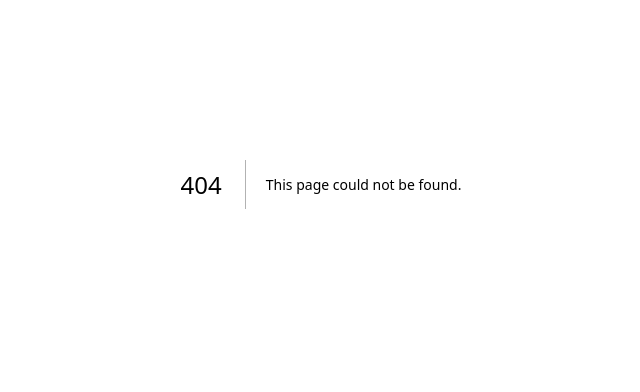
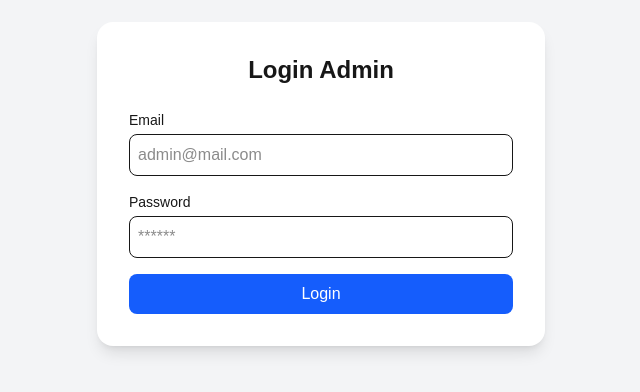
Before and after one commit to Erwingtw11/Lapor-Desa, a Next.js app in the folder web-admin/: page /login in a window 1280 px wide. Before the commit this address had no page. Shown: the part 216-608 px from the top of the page, without its empty margins (319-959 px from the left). Built offline with nearby package versions, Linux system fonts and the light colour scheme.

Commit message:
feat: implement admin authentication flow with login page, dashboard, and route protection middleware

```diff
--- a/web-admin/src/app/dashboard/page.tsx
+++ b/web-admin/src/app/dashboard/page.tsx
@@ -3,7 +3,7 @@ import AdminLayout from "@/components/layout/adminLayout";
 export default function DashboardPage() {
   return (
     <AdminLayout>
-      <h1 className="text-2xl font-bold">Dashboard</h1>
+      <h1 className="text-2xl font-bold text-gray-800">Dashboard</h1>
     </AdminLayout>
   );
 }
--- /dev/null
+++ b/web-admin/src/app/login/page.tsx
@@ -0,0 +1,86 @@
+"use client";
+
+import { useState } from "react";
+import { useRouter } from "next/navigation";
+
+export default function LoginPage() {
+  const router = useRouter();
+
+  const [email, setEmail] = useState("");
+  const [password, setPassword] = useState("");
+  const [loading, setLoading] = useState(false);
+  const [error, setError] = useState("");
+
+  const handleLogin = async (e: React.FormEvent) => {
+    e.preventDefault();
+    setLoading(true);
+    setError("");
+
+    try {
+      // sementara dummy login
+      if (email === "admin@mail.com" && password === "123456") {
+        localStorage.setItem("token", "dummy-token");
+        router.push("/dashboard");
+      } else {
+        setError("Email atau password salah");
+      }
+    } catch (err) {
+      setError("Terjadi kesalahan");
+    } finally {
+      setLoading(false);
+    }
+  };
+
+  return (
+    <div className="flex min-h-screen items-center justify-center bg-gray-100">
+      <div className="w-full max-w-md bg-white p-8 rounded-2xl shadow-lg">
+
+        <h1 className="text-2xl font-bold text-center mb-6">
+          Login Admin
+        </h1>
+
+        {error && (
+          <div className="bg-red-100 text-red-600 p-2 rounded mb-4 text-sm">
+            {error}
+          </div>
+        )}
+
+        <form onSubmit={handleLogin} className="space-y-4">
+
+          <div>
+            <label className="block text-sm mb-1">Email</label>
+            <input
+              type="email"
+              className="w-full border rounded-lg p-2 focus:outline-none focus:ring-2 focus:ring-blue-500"
+              placeholder="admin@mail.com"
+              value={email}
+              onChange={(e) => setEmail(e.target.value)}
+              required
+            />
+          </div>
+
+          <div>
+            <label className="block text-sm mb-1">Password</label>
+            <input
+              type="password"
+              className="w-full border rounded-lg p-2 focus:outline-none focus:ring-2 focus:ring-blue-500"
+              placeholder="******"
+              value={password}
+              onChange={(e) => setPassword(e.target.value)}
+              required
+            />
+          </div>
+
+          <button
+            type="submit"
+            className="w-full bg-blue-600 text-white p-2 rounded-lg hover:bg-blue-700 transition"
+            disabled={loading}
+          >
+            {loading ? "Loading..." : "Login"}
+          </button>
+        </form>
+
+      </div>
+    </div>
+  );
+}
--- /dev/null
+++ b/web-admin/src/middleware.ts
@@ -0,0 +1,12 @@
+import { NextResponse } from "next/server";
+import type { NextRequest } from "next/server";
+
+export function middleware(request: NextRequest) {
+  const token = request.cookies.get("token");
+
+  if (!token && request.nextUrl.pathname.startsWith("/dashboard")) {
+    return NextResponse.redirect(new URL("/login", request.url));
+  }
+
+  return NextResponse.next();
+}
```
